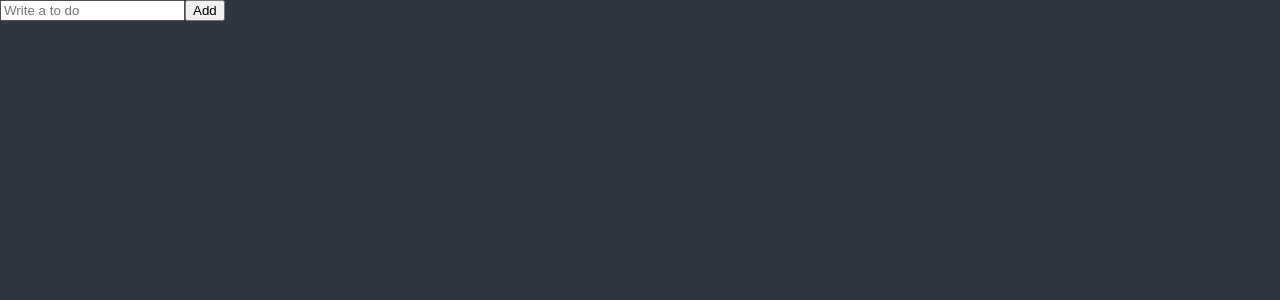
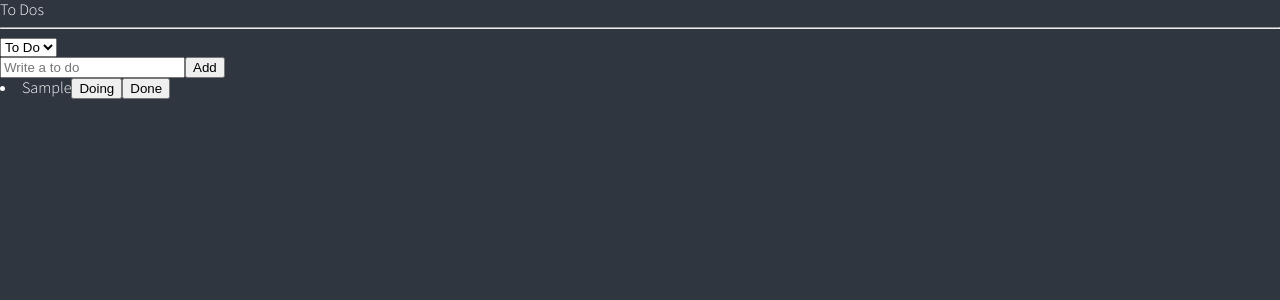
Before and after one commit to banminseok/react_master_class_ts, a React (Create React App) app: page / in a window 1280 px wide. Both pictures are taken after typing "Sample" into the empty fields and a click on the button "Add". Shown: the top 300 px of the page. Built offline with nearby package versions, Linux system fonts and the light colour scheme.

Commit message:
recoil atoms , selector

```diff
--- a/src/App.tsx
+++ b/src/App.tsx
@@ -1,5 +1,5 @@
 import { createGlobalStyle, ThemeProvider } from "styled-components";
-import ToDoList from "./ToDoList";
+import ToDoList from "./components/ToDoList";
 
 const GlobalStyle = createGlobalStyle`
 @import url('https://fonts.googleapis.com/css2?family=Source+Sans+Pro:wght@300;400&display=swap');
--- a/src/ToDoList.tsx
+++ /dev/null
@@ -1,27 +0,0 @@
-import { useState } from "react";
-import { useForm } from "react-hook-form";
-
-interface IForm {
-  toDo: string;
-}
-
-function ToDoList() {
-  const {
-    register, handleSubmit, setValue
-  } = useForm<IForm>();
-  const onSubmit = (data: IForm) => {
-    console.log('add to do', data.toDo);
-    setValue("toDo", "");
-  }
-  return (
-    <>
-      <div>
-        <form onSubmit={handleSubmit(onSubmit)}>
-          <input {...register("toDo", { required: "Please write a To Do", })} placeholder="Write a to do" />
-          <button>Add</button>
-        </form>
-      </div>
-    </>
-  );
-}
-export default ToDoList;
--- /dev/null
+++ b/src/atoms.tsx
@@ -0,0 +1,32 @@
+import { atom, selector } from "recoil";
+
+type categorise = "TO_DO" | "DOING" | "DONE";
+
+export enum Categorise {
+  "TO_DO" = "TO_DO",
+  "DOING" = "DOING",
+  "DONE" = "DONE",
+}
+export interface IToDo {
+  text: string;
+  id: number;
+  category: Categorise;
+}
+export const categoryState = atom<Categorise>({
+  key: "category",
+  default: Categorise.TO_DO
+})
+export const toDoState = atom<IToDo[]>({
+  key: "toDo",
+  default: [],
+});
+
+export const toDoSelector = selector({
+  key: "toDoSelector",
+  get: ({ get }) => {
+    const toDos = get(toDoState);
+    const category = get(categoryState);
+    return toDos.filter((toDo) => toDo.category === category)
+
+  },
+});
--- /dev/null
+++ b/src/components/CreateToDo.tsx
@@ -0,0 +1,25 @@
+import { useForm } from "react-hook-form";
+import { useRecoilValue, useSetRecoilState } from "recoil";
+import { categoryState, toDoState } from "../atoms";
+
+interface IForm {
+  toDo: string;
+}
+
+function CreateToDo() {
+  const setToDos = useSetRecoilState(toDoState);
+  const category = useRecoilValue(categoryState);
+  const { register, handleSubmit, setValue } = useForm<IForm>();
+  const handleValid = ({ toDo }: IForm) => {
+    setToDos((oldToDos) => [{ text: toDo, id: Date.now(), category }, ...oldToDos])
+    setValue("toDo", "");
+  };
+  return (
+    <form onSubmit={handleSubmit(handleValid)}>
+      <input {...register("toDo", { required: "Please write a To Do", })} placeholder="Write a to do" />
+      <button>Add</button>
+    </form>
+  );
+}
+
+export default CreateToDo;
--- /dev/null
+++ b/src/components/ToDo.tsx
@@ -0,0 +1,50 @@
+import { useSetRecoilState } from "recoil";
+import { Categorise, IToDo, toDoState } from "../atoms";
+
+function ToDo({ text, category, id }: IToDo) {
+  const setToDos = useSetRecoilState(toDoState);
+  const onClick = (event: React.MouseEvent<HTMLButtonElement>) => {
+    const {
+      currentTarget: { name },
+    } = event;
+    setToDos((oldToDos) => {
+      const chToDo = oldToDos.map((toDo) => (
+        id == toDo.id ? { text, id, category: name as Categorise } : toDo
+      ));
+      return chToDo;
+      /*
+      const targetIndex = oldToDos.findIndex((toDo) => toDo.id === id)
+      const oldToDo = oldToDos[targetIndex];
+      const newToDo = { text, id, category: name as IToDo["category"] };
+      return [
+        ...oldToDos.slice(0, targetIndex),
+        newToDo,
+        ...oldToDos.slice(targetIndex + 1)
+      ];
+      */
+    })
+  };
+  return (<>
+    <li>
+      <span>{text}</span>
+      {category !== Categorise.DOING && (
+        <button name={Categorise.DOING} onClick={onClick}>
+          Doing
+        </button>
+      )}
+      {category !== Categorise.TO_DO && (
+        <button name={Categorise.TO_DO} onClick={onClick}>
+          To Do
+        </button>
+      )}
+      {category !== Categorise.DONE && (
+        <button name={Categorise.DONE} onClick={onClick}>
+          Done
+        </button>
+      )}
+    </li>
+  </>);
+
+}
+
+export default ToDo;
--- /dev/null
+++ b/src/components/ToDoList.tsx
@@ -0,0 +1,82 @@
+import React, { useState } from "react";
+import { useForm } from "react-hook-form";
+import { atom, useRecoilState, useRecoilValue, useSetRecoilState } from "recoil";
+import { Categorise, categoryState, toDoSelector, toDoState } from "../atoms";
+import CreateToDo from "./CreateToDo";
+import ToDo from "./ToDo";
+
+
+
+
+
+
+function ToDoList() {
+  //const toDos = useRecoilValue(toDoState);
+  //const value = useRecoilValue(toDoState);
+  //const modFn = useSetRecoilState(toDoState);
+  const toDos = useRecoilValue(toDoSelector);
+  const [category, setCategory] = useRecoilState(categoryState);
+  const onInput = (event: React.FormEvent<HTMLSelectElement>) => {
+    setCategory(event.currentTarget.value as any);
+  }
+
+  console.log(category);
+  return (
+    <div>
+      <h1>To Dos</h1>
+      <hr />
+      <select value={category} onInput={onInput}>
+        <option value={Categorise.TO_DO}>To Do</option>
+        <option value={Categorise.DOING}>Doing</option>
+        <option value={Categorise.DONE}>Done</option>
+      </select>
+      <CreateToDo />
+      {toDos?.map((toDo) => (
+        <ToDo key={toDo.id} {...toDo} />
+      ))}
+    </div>
+  );
+
+}
+export default ToDoList;
+
+
+
+
+
+
+
+
+
+/*return (
+  <>
+    <div>
+      <h1>To Dos</h1>
+      <hr />
+      <CreateToDo />
+      <h2>To Do</h2>
+      <ul>
+        {toDo.map((toDo) => (
+          <ToDo key={toDo.id} text={toDo.text} category={toDo.category} id={toDo.id} />
+          // <ToDo {...toDo}/>
+        ))}
+      </ul>
+      <hr />
+      <h2>Doing</h2>
+      <ul>
+        {doing.map((toDo) => (
+          <ToDo key={toDo.id} text={toDo.text} category={toDo.category} id={toDo.id} />
+          // <ToDo {...toDo}/>
+        ))}
+      </ul>
+      <hr />
+      <h2>Done</h2>
+      <ul>
+        {done.map((toDo) => (
+          <ToDo key={toDo.id} text={toDo.text} category={toDo.category} id={toDo.id} />
+          // <ToDo {...toDo}/>
+        ))}
+      </ul>
+    </div>
+  </>
+);*/
```
